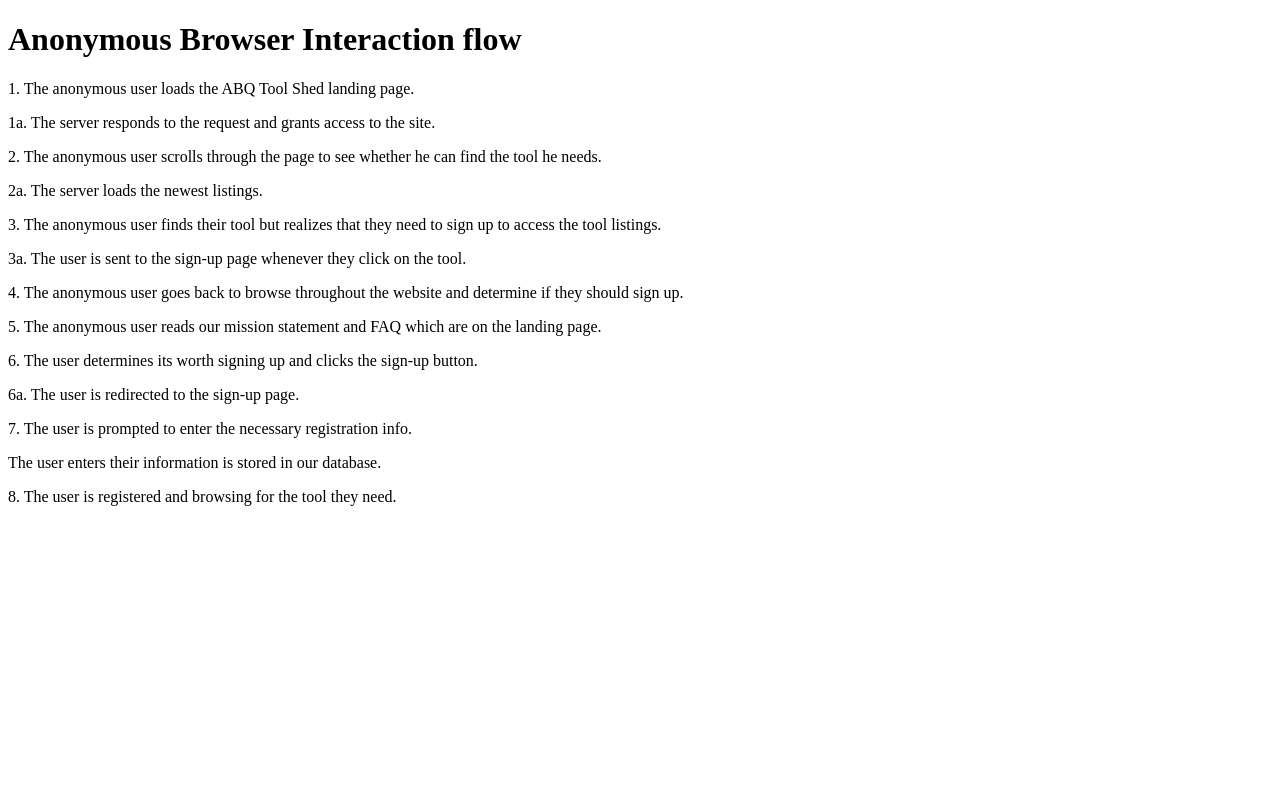
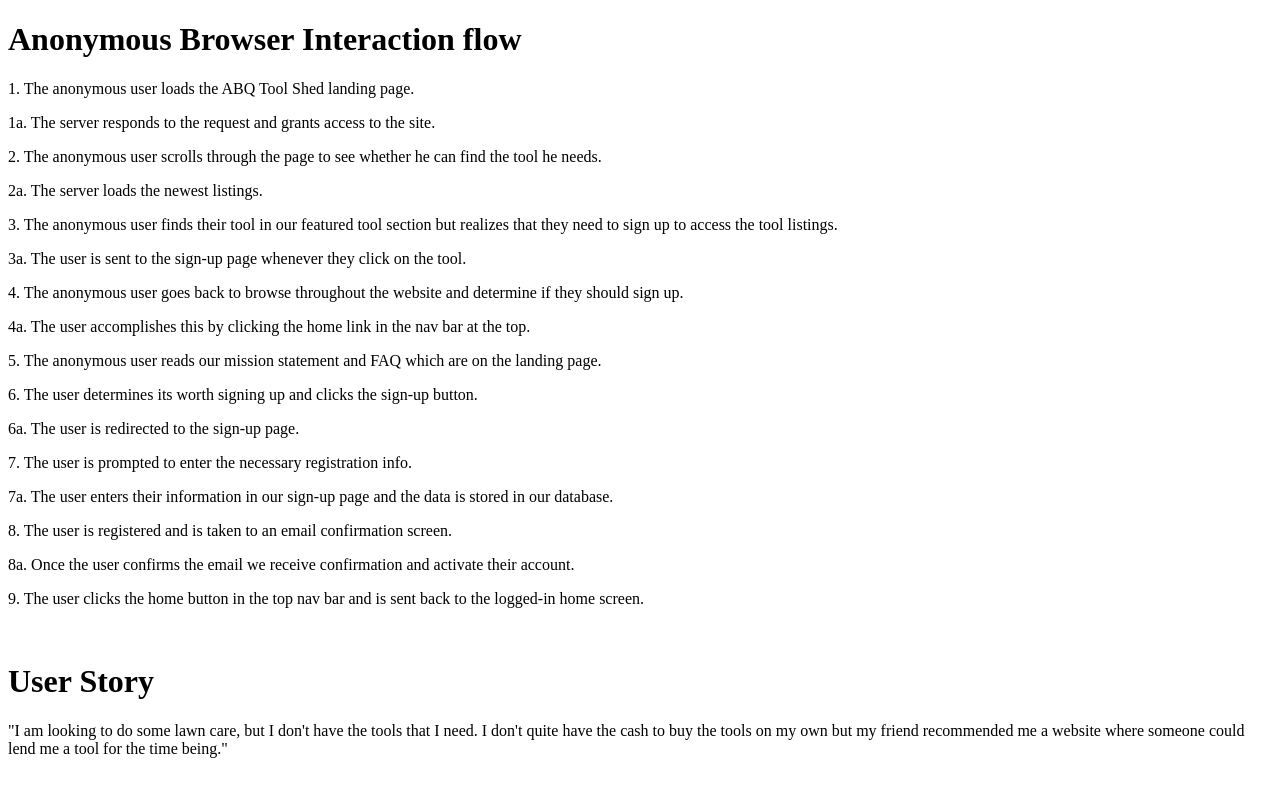
Before and after one commit to Abq-Tool-Shed/Capstone-Abq-Tool-Shed, a plain HTML site: page documentation/tools-documents/anonymous-user-files/anon-interaction-flow.html in a window 1280 px wide. Drawn offline with Linux system fonts and the light colour scheme.

Commit message:
Added more detail and the user story to Anonymous Browser Interaction Flow

```diff
--- a/documentation/tools-documents/anonymous-user-files/anon-interaction-flow.html
+++ b/documentation/tools-documents/anonymous-user-files/anon-interaction-flow.html
@@ -1,5 +1,5 @@
 <!DOCTYPE html>
-<html lang="en">
+<html lang="en" xmlns="http://www.w3.org/1999/html">
 <head>
     <meta charset="UTF-8">
     <title>Anonymous Interaction Flow</title>
@@ -10,14 +10,20 @@
             <p>     1a. The server responds to the request and grants access to the site.</p>
         <p>2. The anonymous user scrolls through the page to see whether he can find the tool he needs.</p>
             <p>     2a. The server loads the newest listings.</p>
-        <p>3. The anonymous user finds their tool but realizes that they need to sign up to access the tool listings.</p>
+        <p>3. The anonymous user finds their tool in our featured tool section but realizes that they need to sign up to access the tool listings.</p>
             <p>     3a. The user is sent to the sign-up page whenever they click on the tool.</p>
         <p>4. The anonymous user goes back to browse throughout the website and determine if they should sign up.</p>
+            <p>     4a. The user accomplishes this by clicking the home link in the nav bar at the top.</p>
         <p>5. The anonymous user reads our mission statement and FAQ which are on the landing page.</p>
         <p>6. The user determines its worth signing up and clicks the sign-up button.</p>
             <p>     6a. The user is redirected to the sign-up page.</p>
         <p>7. The user is prompted to enter the necessary registration info.</p>
-            <p>     The user enters their information is stored in our database.</p>
-        <p>8. The user is registered and browsing for the tool they need.</p>
+            <p>     7a. The user enters their information in our sign-up page and the data is stored in our database.</p>
+        <p>8. The user is registered and is taken to an email confirmation screen.</p>
+            <p>     8a. Once the user confirms the email we receive confirmation and activate their account.</p>
+        <p>9. The user clicks the home button in the top nav bar and is sent back to the logged-in home screen.</p>
+</br>
+    <h1>User Story</h1>
+        <p>"I am looking to do some lawn care, but I don't have the tools that I need. I don't quite have the cash to buy the tools on my own but my friend recommended me a website where someone could lend me a tool for the time being."</p>
 </body>
 </html>
```
